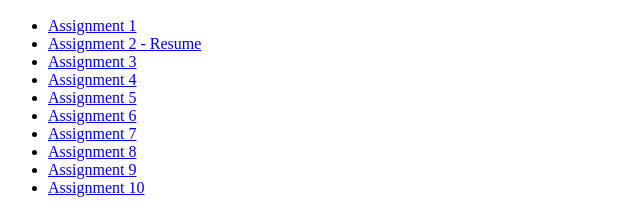
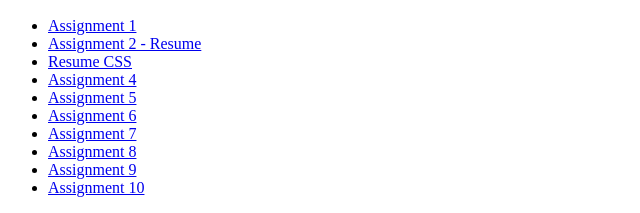
Before and after one commit to jake2194/jake2194.github.io, a plain HTML site: page index.html in a window 1280 px wide. Shown: the part 231-444 px from the top of the page, 0-640 px from the left. Drawn offline with Linux system fonts and the light colour scheme.

Commit message:
updated resume assignment
resume

```diff
--- a/index.html
+++ b/index.html
@@ -33,7 +33,7 @@
   </li>
 
   <li>
-    <a href="#">Assignment 3</a>
+    <a href="homework/resumecss/index.html"> Resume CSS</a>
   </li>
 
   <li>
```
